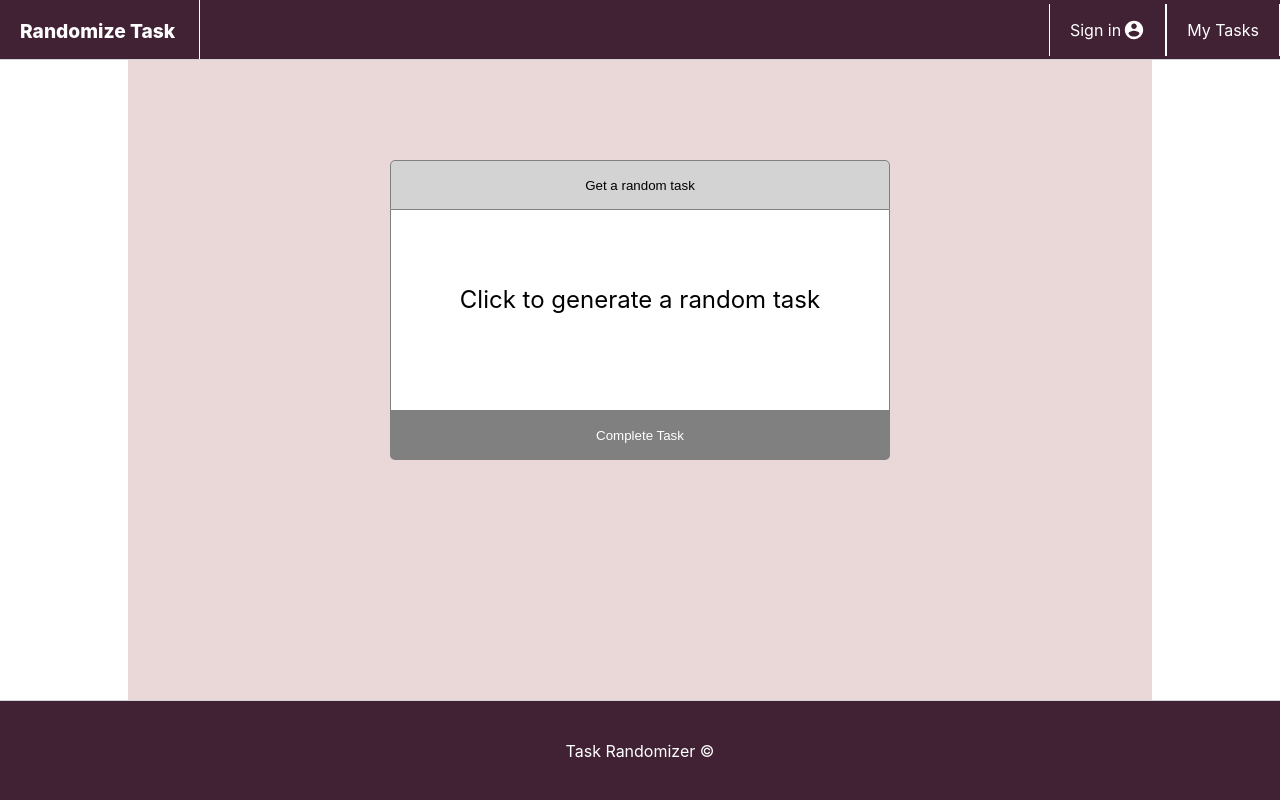
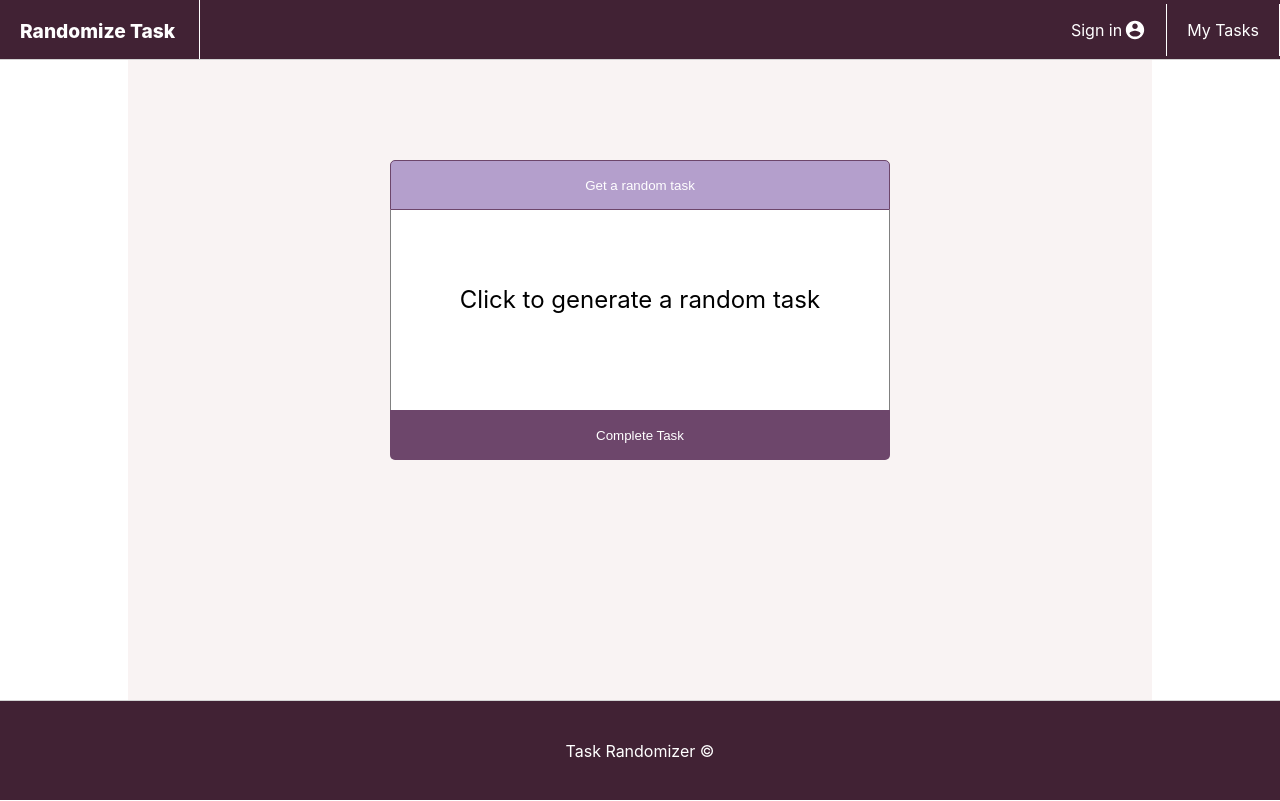
Before and after one commit to seangrant118/task-randomizer, a React (Create React App) app: page / in a window 1280 px wide. In both pictures the pointer is over the button "Get a random task". Built offline with nearby package versions, Linux system fonts and the light colour scheme; no server answers; the database is empty.

Commit message:
home colors

```diff
--- a/src/components/Header/Header.css
+++ b/src/components/Header/Header.css
@@ -43,7 +43,6 @@
   padding: 0 20px;
   align-items: center;
   border-right: 1px solid white;
-  border-left: 1px solid white;
 }
 
 .header__option p {
--- a/src/components/Home/Home.css
+++ b/src/components/Home/Home.css
@@ -6,7 +6,7 @@
   overflow-y: auto;
   display: flex;
   justify-content: center;
-  background-color: #ead7d7;
+  background-color: #ead7d74d;
 }
 .home__container {
   height: -webkit-fit-content;
@@ -24,7 +24,7 @@
   height: 50px;
   width: 100%;
   box-sizing: border-box;
-  background-color: gray;
+  background-color: #6d466b;
   color: white;
   transition: all 0.3s ease-in-out;
 }
@@ -47,9 +47,9 @@
 
 .home__generate:hover,
 .home__complete:hover {
-  background: lightgray;
-  color: black;
-  border: 1px solid gray;
+  background: #b49fcc;
+  color: white;
+  border: 1px solid #6d466b;
 }
 
 .home__currentTask {
```
